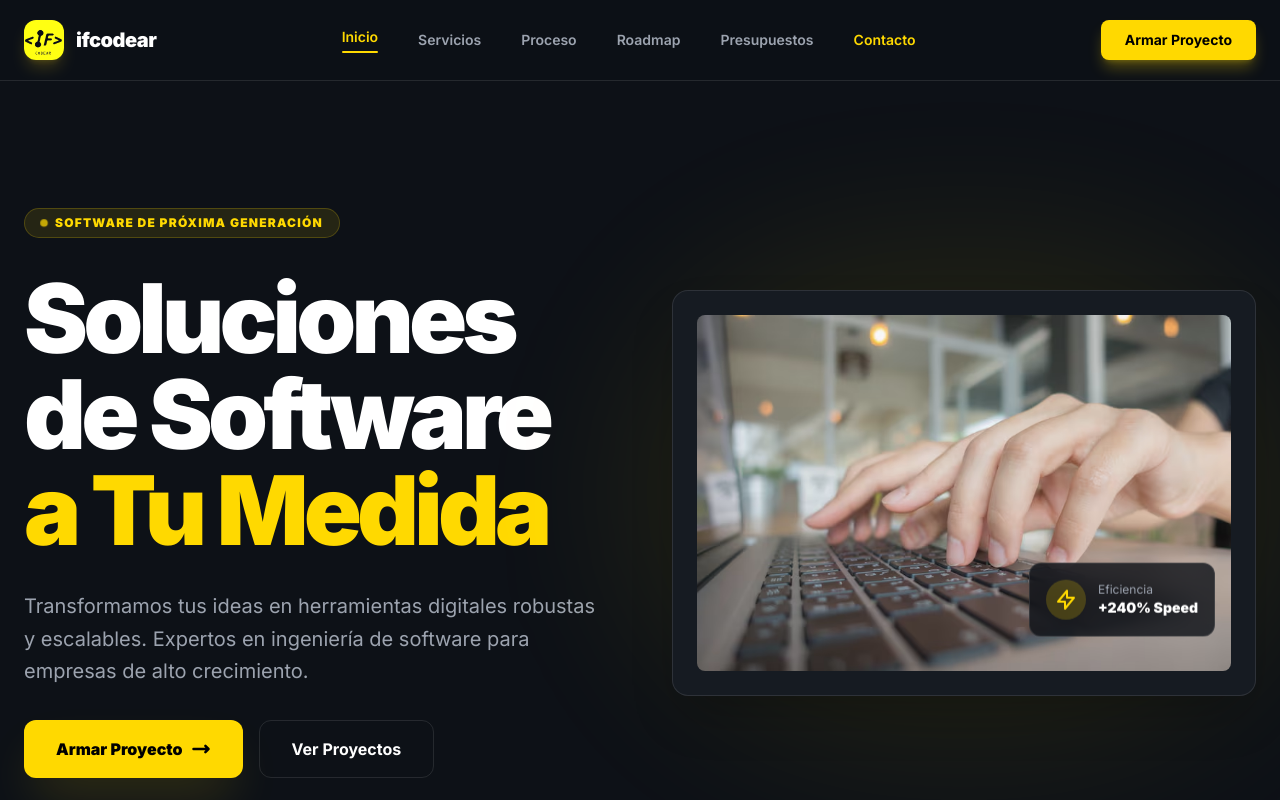
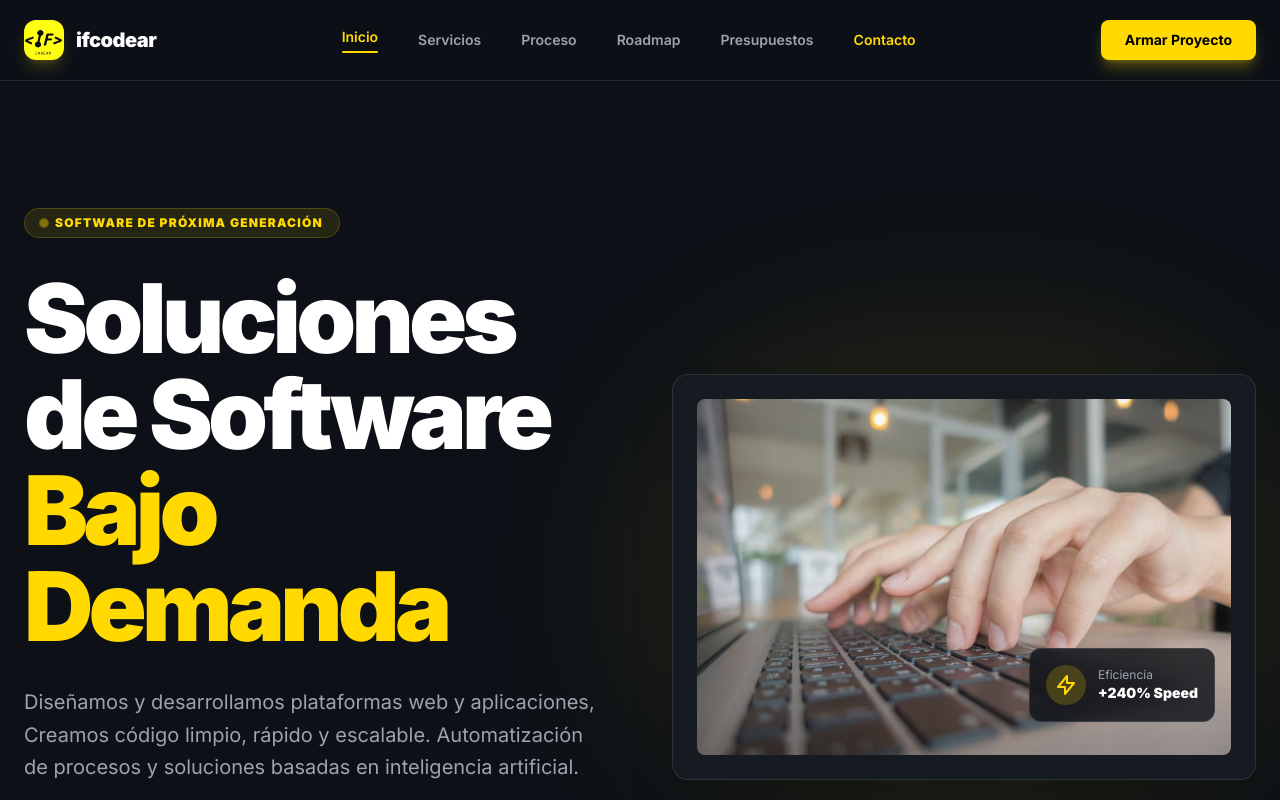
Before and after one commit to ifcodear/web, a React (Vite) app: page / in a window 1280 px wide. Shown: the top 800 px of the page. Built offline with nearby package versions, Linux system fonts and the light colour scheme.

Commit message:
Rediseno home ifcodear

```diff
--- a/pages/Home.tsx
+++ b/pages/Home.tsx
@@ -18,17 +18,17 @@ const Home: React.FC<HomeProps> = ({ setCurrentPage }) => {
             Software de próxima generación
           </div>
           <h1 className="text-5xl lg:text-8xl font-black text-white leading-tight tracking-tighter">
-            Soluciones de Software <span className="text-primary">a Tu Medida</span>
+            Soluciones de Software <span className="text-primary">Bajo Demanda</span>
           </h1>
           <p className="text-xl text-gray-400 max-w-xl leading-relaxed">
-            Transformamos tus ideas en herramientas digitales robustas y escalables. Expertos en ingeniería de software para empresas de alto crecimiento.
+            Diseñamos y desarrollamos plataformas web y aplicaciones, Creamos código limpio, rápido y escalable. Automatización de procesos y soluciones basadas en inteligencia artificial.
           </p>
           <div className="flex flex-wrap gap-4">
             <button
               onClick={() => setCurrentPage(Page.RoadmapBuilder)}
               className="px-8 py-4 bg-primary text-black font-black rounded-xl shadow-2xl shadow-primary/20 hover:scale-105 active:scale-95 transition-all flex items-center gap-2"
             >
-              Armar Proyecto
+              Agenda una auditoría técnica gratuita
               <svg xmlns="http://www.w3.org/2000/svg" fill="none" viewBox="0 0 24 24" strokeWidth={3} stroke="currentColor" className="w-5 h-5">
                 <path strokeLinecap="round" strokeLinejoin="round" d="M17.25 8.25 21 12m0 0-3.75 3.75M21 12H3" />
               </svg>
```
